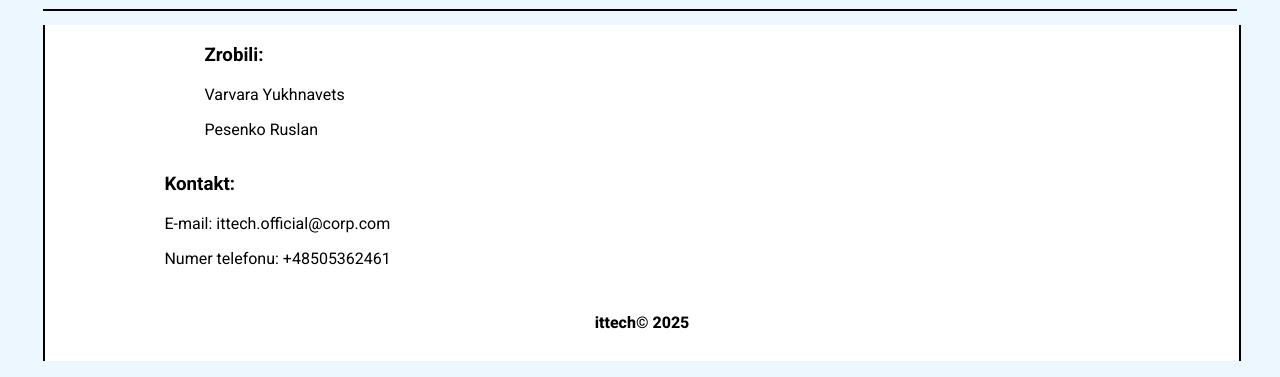
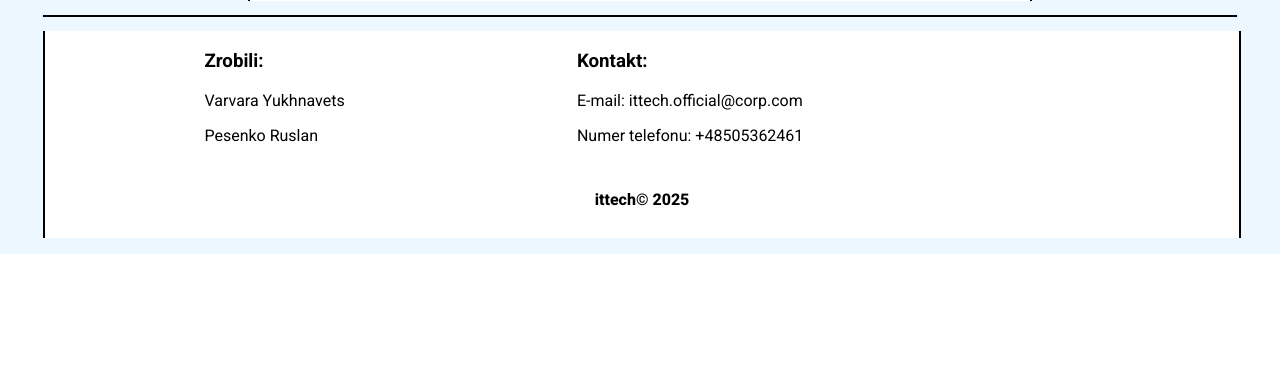
Before and after one commit to R4di00Guy/ItTech, a PHP site: the page made by Firma informatyczna.html in a window 1280 px wide. Shown: the part 1138-1515 px from the top of the page. After the commit the page ends 1392 px from the top, so only its background shows below. Run offline with PHP 8.4, Linux system fonts and the light colour scheme.

Commit message:
Update style1.css

```diff
--- a/style1.css
+++ b/style1.css
@@ -44,7 +44,7 @@ a.nav{
     margin: 0px 12px;
     text-decoration: none;
     color: black;
-    transition: all 0.3s;
+    transition: all 0.3s;  padding-left: 13px;
 }
 a.nav:hover{
     color: rgb(28, 39, 75);
@@ -150,7 +150,7 @@ div.footcont{
 }
 div.foottxt{
     float: left;
-    width: 48%;
+    width: 39%;
     height: 100%;
 }
 div#copyrights{
```
